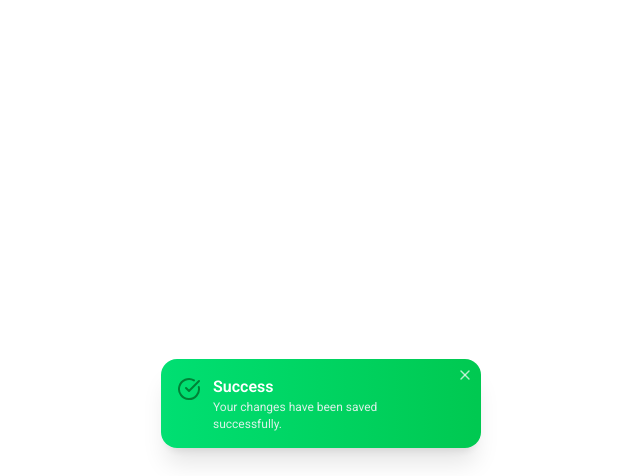
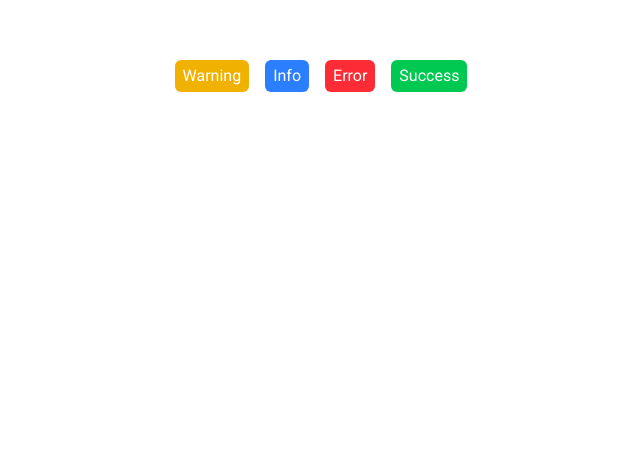
Before and after one commit to ariankheradmand/GSAP-Practice, a Next.js app: page /HotToast in a window 1280 px wide. Shown: the part 324-800 px from the top of the page, without its empty margins (319-959 px from the left). Built offline with nearby package versions, Linux system fonts and the light colour scheme.

Commit message:
interface added

```diff
--- a/app/HotToast/page.js
+++ b/app/HotToast/page.js
@@ -1,16 +1,61 @@
+"use client";
+
+import React, { useState } from "react";
 import HotToast from "@/components/HotToast";
-import React from "react";
 
-function page() {
+function Page() {
+  const [toast, setToast] = useState(null);
+
+  const showToast = (type, content) => {
+    setToast({ type, content });
+  };
+
+  const hideToast = () => {
+    setToast(null);
+  };
+
   return (
-    <div>
-      <HotToast
-        timer={false}
-        type={"success"}
-        content={"Your changes have been saved successfully."}
-      />
+    <div className="w-full h-screen flex items-center justify-center gap-4">
+      <button
+        onClick={() =>
+          showToast("warning", "Careful! Something might go wrong.")
+        }
+        className="bg-yellow-500 px-2 py-1 rounded-md text-white"
+      >
+        Warning
+      </button>
+
+      <button
+        onClick={() => showToast("info", "Just so you know, this is info.")}
+        className="bg-blue-500 px-2 py-1 rounded-md text-white"
+      >
+        Info
+      </button>
+
+      <button
+        onClick={() => showToast("error", "Oops! Something went wrong.")}
+        className="bg-red-500 px-2 py-1 rounded-md text-white"
+      >
+        Error
+      </button>
+
+      <button
+        onClick={() => showToast("success", "Your changes were saved!")}
+        className="bg-green-500 px-2 py-1 rounded-md text-white"
+      >
+        Success
+      </button>
+
+      {toast && (
+        <HotToast
+          timer={true}
+          type={toast.type}
+          content={toast.content}
+          onClose={hideToast} // pass close handler
+        />
+      )}
     </div>
   );
 }
 
-export default page;
+export default Page;
--- a/components/HotToast.js
+++ b/components/HotToast.js
@@ -5,7 +5,7 @@ import gsap from "gsap";
 import { useGSAP } from "@gsap/react";
 import { useEffect, useState } from "react";
 
-export default function HotToast({ timer, content, type }) {
+export default function HotToast({ timer, content, type, onClose }) {
   const forms = [
     {
       name: "success",
@@ -36,12 +36,13 @@ export default function HotToast({ timer, content, type }) {
       icon: Info,
     },
   ];
-  const Test = `<svg xmlns="http://www.w3.org/2000/svg" width="24" height="24" viewBox="0 0 24 24" fill="none" stroke="currentColor" stroke-width="2" stroke-linecap="round" stroke-linejoin="round" class="lucide lucide-badge-info-icon lucide-badge-info"><path d="M3.85 8.62a4 4 0 0 1 4.78-4.77 4 4 0 0 1 6.74 0 4 4 0 0 1 4.78 4.78 4 4 0 0 1 0 6.74 4 4 0 0 1-4.77 4.78 4 4 0 0 1-6.75 0 4 4 0 0 1-4.78-4.77 4 4 0 0 1 0-6.76Z"/><line x1="12" x2="12" y1="16" y2="12"/><line x1="12" x2="12.01" y1="8" y2="8"/></svg>`;
+
   const current = forms.find((f) => f.name === type) || forms[0];
   const Icon = current.icon;
 
   const [active, setActive] = useState(true);
 
+  // GSAP animations
   useGSAP(() => {
     if (active) {
       gsap.fromTo(
@@ -49,12 +50,26 @@ export default function HotToast({ timer, content, type }) {
         { bottom: -90, opacity: 0 },
         { bottom: 28, opacity: 1, duration: 0.5, ease: "power2.out" }
       );
-
-
+      gsap.fromTo(
+        ".box",
+        { width: "10", height: "10", borderRadius: "100%", rotate: 0 },
+        { width: "30", height: "30", borderRadius: "12px", rotate: 360 }
+      );
+      gsap.fromTo(
+        ".box",
+        { width: "20px", height: "20px" },
+        { width: "320px", height: "80px", delay: 0.5 }
+      );
+      gsap.fromTo(
+        ".icon",
+        { left: 4, top: 4 },
+        { left: 10, top: 10, delay: 0.7 }
+      );
+      gsap.fromTo(".items", { opacity: 0 }, { opacity: 1, delay: 1 });
       gsap.fromTo(
         ".shine",
         { left: "-120px", top: "-120px" },
-        { left: "350px", top: "10px", delay: 0.3, duration: 0.9, yoyo: true }
+        { left: "350px", top: "10px", delay: 2.3, duration: 0.9, yoyo: true }
       );
 
       if (timer) {
@@ -71,34 +86,37 @@ export default function HotToast({ timer, content, type }) {
         pointerEvents: "none",
         duration: 0.4,
         ease: "power1.inOut",
+        onComplete: () => {
+          if (onClose) onClose(); // notify parent when fully hidden
+        },
       });
     }
   }, [active]);
 
-  if (timer) {
-    useEffect(() => {
+  // Auto-close if timer is enabled
+  useEffect(() => {
+    if (timer) {
       const t = setTimeout(() => setActive(false), 10000);
       return () => clearTimeout(t);
-    }, []);
-  }
+    }
+  }, [timer]);
 
   return (
     <div className="main w-full h-auto fixed bottom-[-90px] flex items-center justify-center z-50">
-      {/* Force Tailwind to load colors */}
       <div className="opacity-0 pointer-events-none absolute bg-green-400 bg-red-400 bg-yellow-400 bg-blue-400">
-        Colors Loader for Tailwind
+        {/* force Tailwind to generate colors */}
       </div>
 
       <div
-        className={`bg-gradient-to-r ${current.bg} w-80 rounded-2xl shadow-xl flex items-start gap-3 p-4 overflow-hidden relative transition-all box`}
+        className={`bg-gradient-to-r ${current.bg} flex items-start gap-3 p-4 overflow-hidden relative box`}
       >
         {/* Icon */}
-        <div className="flex-shrink-0 mt-0.5">
-          <Icon className={`w-6 h-6 ${current.iconColor}`} />
+        <div className="flex-shrink-0 mt-0.5 w-6">
+          <Icon className={`w-6 h-6 icon ${current.iconColor} absolute`} />
         </div>
 
         {/* Texts */}
-        <div className="flex flex-col text-sm text-white pr-6">
+        <div className="flex flex-col text-sm text-white pr-6 items">
           <span className="font-semibold text-base capitalize">
             {current.name}
           </span>
@@ -110,17 +128,17 @@ export default function HotToast({ timer, content, type }) {
         {/* Close button */}
         <button
           onClick={() => setActive(false)}
-          className="absolute top-2 right-2 text-white/70 hover:text-white hover:scale-110 transition-transform duration-150"
+          className="absolute top-2 right-2 text-white/70 hover:text-white hover:scale-110 transition-transform duration-150 items"
         >
           <X className="w-4 h-4" />
         </button>
 
-        {/* Shining effect */}
+        {/* Shine effect */}
         <div className="shine absolute -top-20 left-[-100px] h-64 w-24 rotate-45 bg-gradient-to-r from-white/45 to-white/20" />
 
         {/* Timer bar */}
         {timer && (
-          <span className="w-full h-1 absolute bottom-0 left-0 flex items-center justify-start">
+          <span className="w-full h-1 absolute bottom-0 left-0 flex items-center justify-start items">
             <span
               className={`${current.bar} h-1 timer rounded-r bg-white/70`}
             />
```
